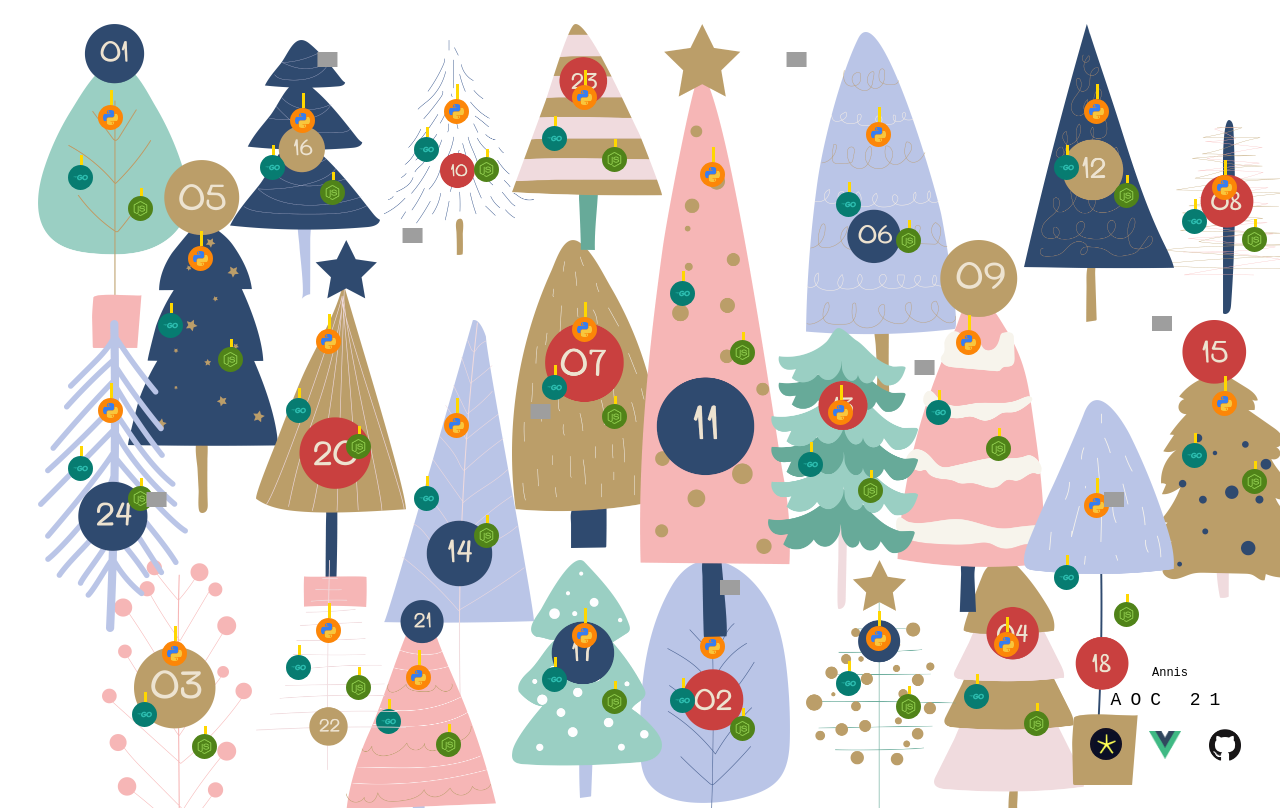
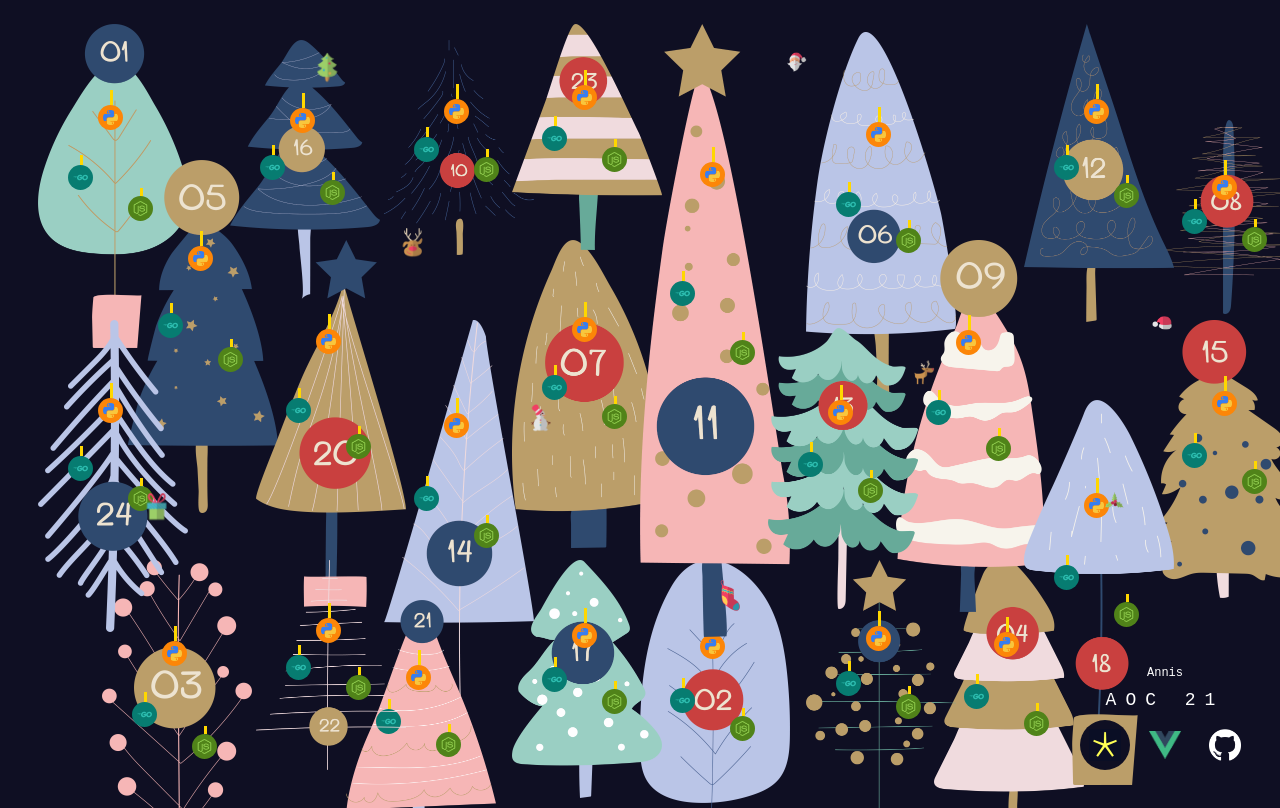
Before and after one commit to apaulheim/aoc21, a Vue app: page / in a window 1280 px wide. Built offline with nearby package versions, Linux system fonts and the light colour scheme; grey boxes are pictures that could not be loaded.

Commit message:
dark mode

```diff
--- a/public/style.css
+++ b/public/style.css
@@ -1,9 +1,10 @@
 html,
 body {
   height: 100%;
-  color: black;
+  color: white;
   font-family: monospace;
   overflow: hidden;
+  background-color: #0f0f23;
 }
 
 a {
@@ -25,7 +26,6 @@ a {
   font-weight: normal;
   letter-spacing: 0.5em;
   margin-bottom: 10px;
-  text-shadow: 0 0 8px white;
   align-self: center;
 }
 .subtitle {
@@ -48,7 +48,6 @@ a {
   height: 50px;
   width: 50px;
   background-size: 32px;
-  background-color: white;
   background-position: center center;
   border-radius: 50%;
   align-self: center;
@@ -57,14 +56,10 @@ a {
 .aoc {
   background-image: url(aoc.png);
   background-color: #0f0f23;
-  background-size: 25px;
-  height: 32px;
-  width: 32px;
-  margin-top: 8px;
 }
 
 .vue {
-  margin-left: 18px;
+  margin-left: 10px;
   background-image: url(vue2.png);
 }
 
--- a/src/Snowflakes.vue
+++ b/src/Snowflakes.vue
@@ -1,34 +1,34 @@
 <template>
   <div class="snowflakes" aria-hidden="true">
     <div class="snowflake">
-      <img :src="`${publicPath}christmas/gift.png`" width="20" />
+      <img :src="`christmas/gift.png`" width="20" />
     </div>
     <div class="snowflake">
-      <img :src="`${publicPath}christmas/tree.png`" width="20" />
+      <img :src="`christmas/tree.png`" width="20" />
     </div>
     <div class="snowflake">
-      <img :src="`${publicPath}christmas/rudolph.png`" width="20" />
+      <img :src="`christmas/rudolph.png`" width="20" />
     </div>
     <div class="snowflake">
-      <img :src="`${publicPath}christmas/snowman.png`" width="20" />
+      <img :src="`christmas/snowman.png`" width="20" />
     </div>
     <div class="snowflake">
-      <img :src="`${publicPath}christmas/plant.png`" width="20" />
+      <img :src="`christmas/plant.png`" width="20" />
     </div>
     <div class="snowflake">
-      <img :src="`${publicPath}christmas/santa.png`" width="20" />
+      <img :src="`christmas/santa.png`" width="20" />
     </div>
     <div class="snowflake">
-      <img :src="`${publicPath}christmas/reindeer.png`" width="20" />
+      <img :src="`christmas/reindeer.png`" width="20" />
     </div>
     <div class="snowflake">
-      <img :src="`${publicPath}christmas/plant.png`" width="20" />
+      <img :src="`christmas/plant.png`" width="20" />
     </div>
     <div class="snowflake">
-      <img :src="`${publicPath}christmas/hat.png`" width="20" />
+      <img :src="`christmas/hat.png`" width="20" />
     </div>
     <div class="snowflake">
-      <img :src="`${publicPath}christmas/sock.png`" width="20" />
+      <img :src="`christmas/sock.png`" width="20" />
     </div>
   </div>
 </template>
```
Also changed, not shown: public/github.png.
